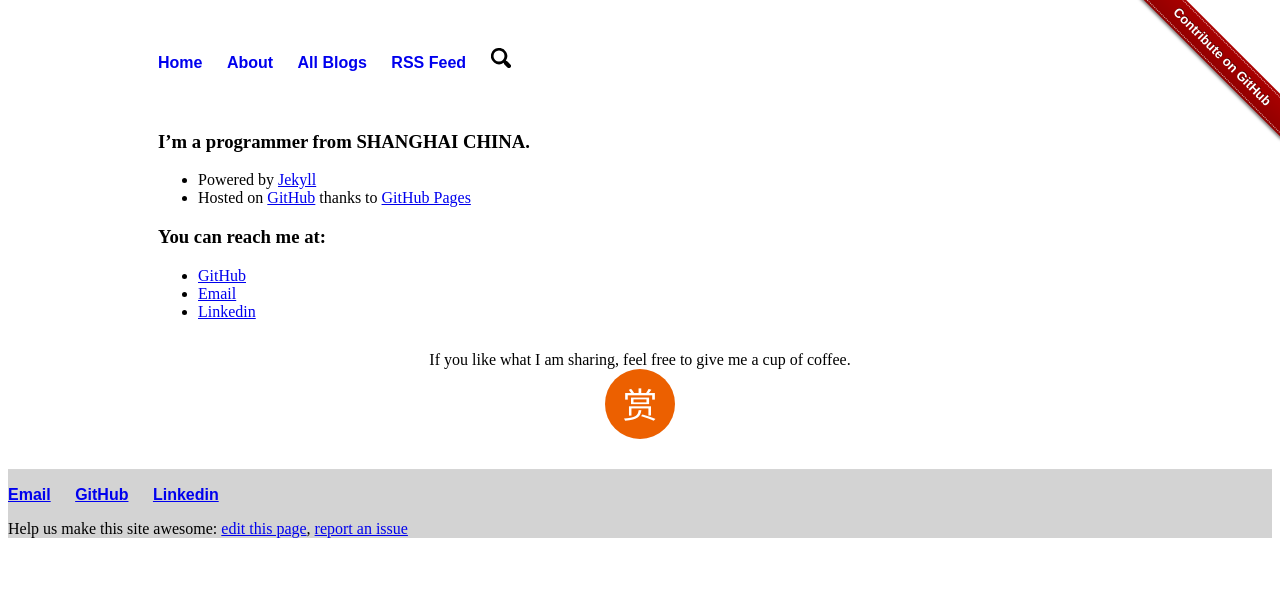
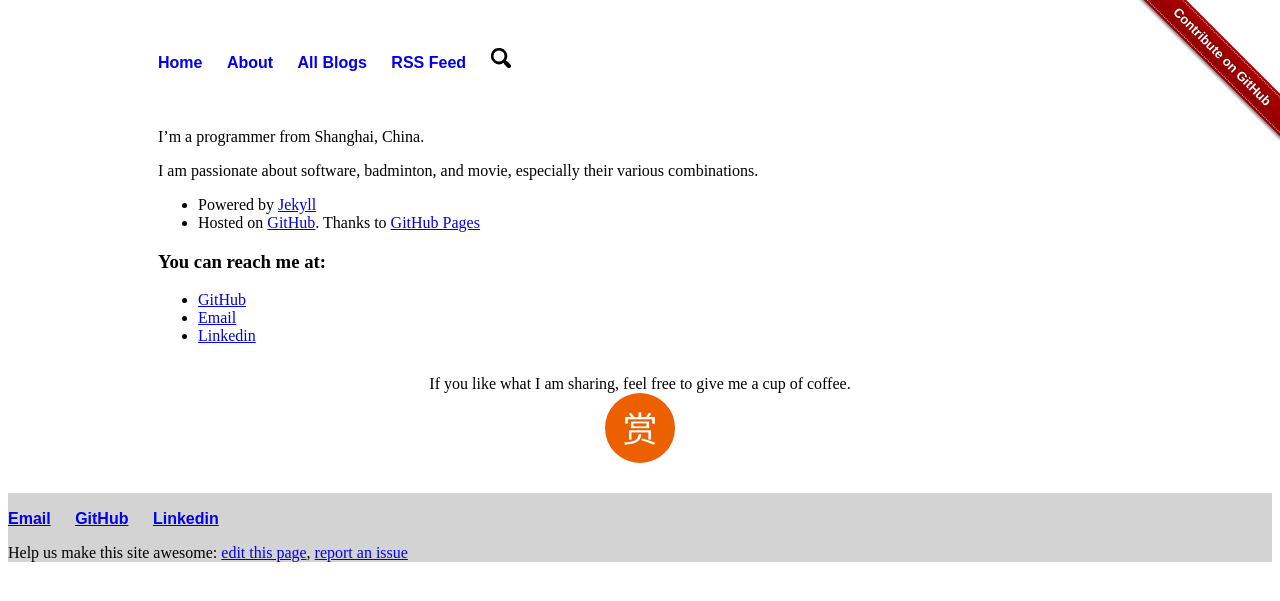
Before and after one commit to liuning0820/liuning0820.github.io, a Jekyll site: the page built from about.html, in a window 1280 px wide. Shown: the top 601 px of the page. Built offline with Jekyll 4.4.1, drawn with Linux system fonts in a browser that asks for light colours.

Commit message:
update the READMD.md

```diff
--- a/about.html
+++ b/about.html
@@ -6,25 +6,32 @@ title: About
 
 <div class="about">
     <p>
-        <h3>I’m a programmer from SHANGHAI CHINA.</h3>
-    </p>
+        I’m a programmer from Shanghai, China.</p>
+
+
+    <p>I am passionate about software, badminton, and
+        movie, especially their various combinations.</p>
 
     <ul class="list-unstyled">
         <li>Powered by <a href="http://jekyllrb.com/" title="Jekyll">Jekyll</a></li>
-        <li>Hosted on <a href="https://github.com/liuning0820/liuning0820.github.io" title="This site hosted on GitHub">GitHub</a> thanks to <a href="http://pages.github.com/" title="GitHub Pages">GitHub Pages</a></li>
+        <li>Hosted on <a href="https://github.com/liuning0820/liuning0820.github.io"
+                title="This site hosted on GitHub">GitHub</a>. Thanks to <a href="http://pages.github.com/"
+                title="GitHub Pages">GitHub Pages</a></li>
     </ul>
 </div>
 
 
 <div class="contact">
 
-	<p><h3>You can reach me at:</h3></p>
+    <p>
+        <h3>You can reach me at:</h3>
+    </p>
 
-	<ul class="list-unstyled">
+    <ul class="list-unstyled">
         <li><a href="http://github.com/liuning0820">GitHub</a></li>
         <li><a href="mailto:liuning0820@outlook.com">Email</a></li>
         <li><a href="http://www.linkedin.com/in/toby-liu-86750923/">Linkedin</a></li>
-	</ul>
+    </ul>
 
 </div>
 
```
Also changed, not shown: _posts/2014-04-13-hello-world-blog.html (deleted, +0 -10 lines), _posts/2014-04-13-how-to-blog.html (added, +18 -0 lines), _posts/2017-07-08-how-to-focus.md (+0 -1 lines), README.md.
